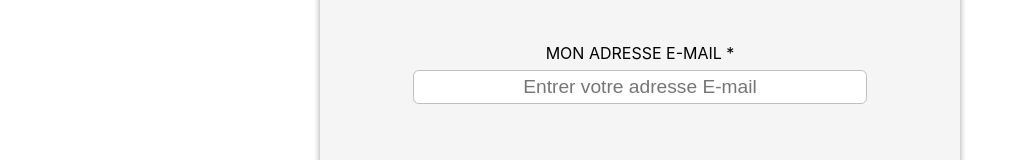
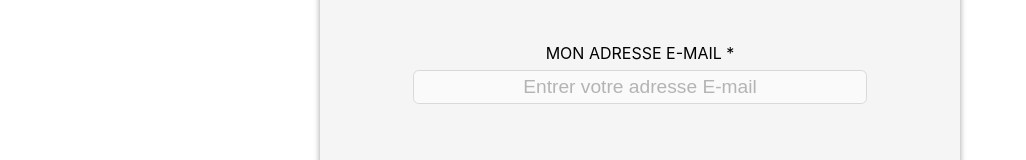
Before and after one commit to Magikmagnum/web-app, a React (Create React App) app: page /register in a window 1280 px wide. Shown: the part 462-622 px from the top of the page, without its empty margins (0-1026 px from the left). Built offline with nearby package versions, Linux system fonts and the light colour scheme.

Commit message:
update EmailInput.scss with rename class

```diff
--- a/src/components/EmailInput/EmailInput.scss
+++ b/src/components/EmailInput/EmailInput.scss
@@ -1,8 +1,9 @@
-input {
+.email {
     width: 70%;
     max-height: 40px;
     min-height: 30px;
-    margin: auto;
+    margin: 0 auto;
+    opacity: 50%;
     margin-bottom: 0px;
     font-size: 1.2em;
     text-align: center;
@@ -12,7 +13,7 @@ input {
     transition-duration: 500ms;
 }
 
-input:focus {
+.email:focus {
     filter: drop-shadow(0 0 0.20rem lightgreen);
     filter: drop-shadow(0 0 0.20rem lightblue);
     border-color: lightblue;
```
